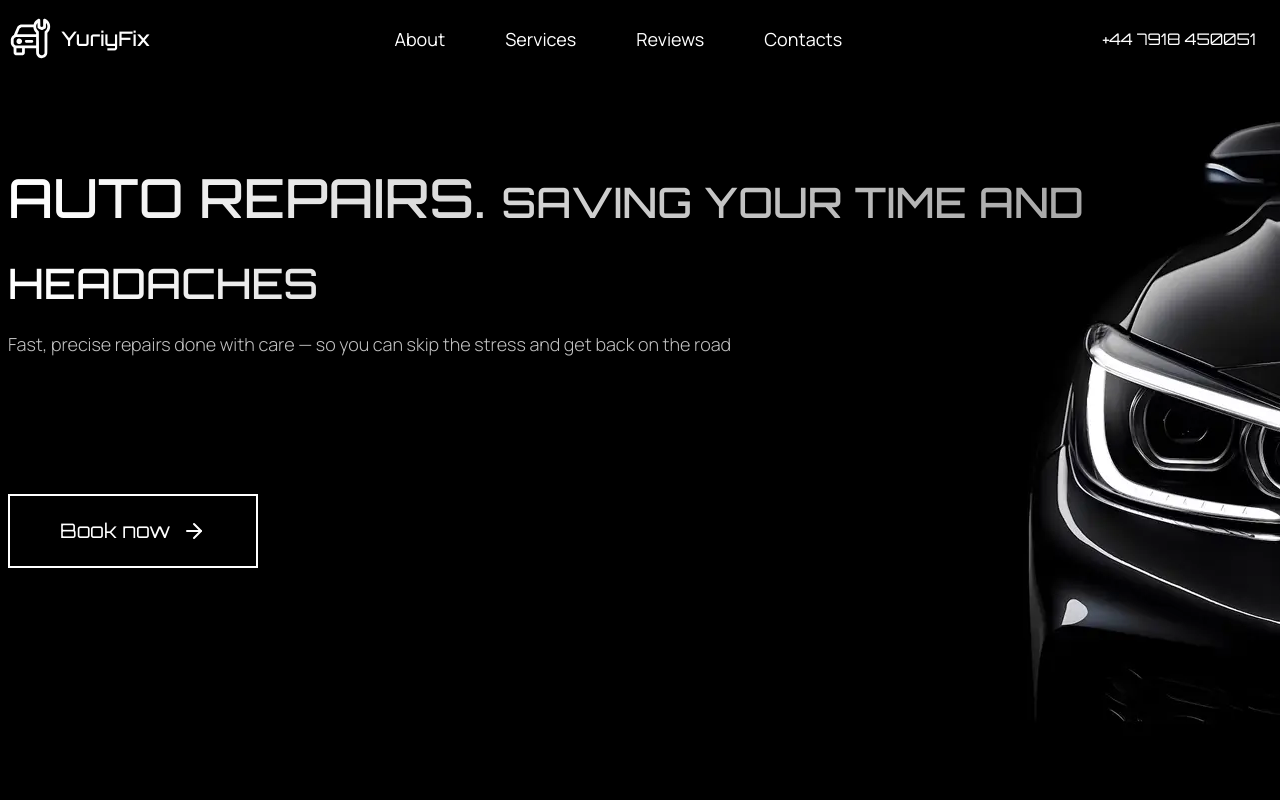
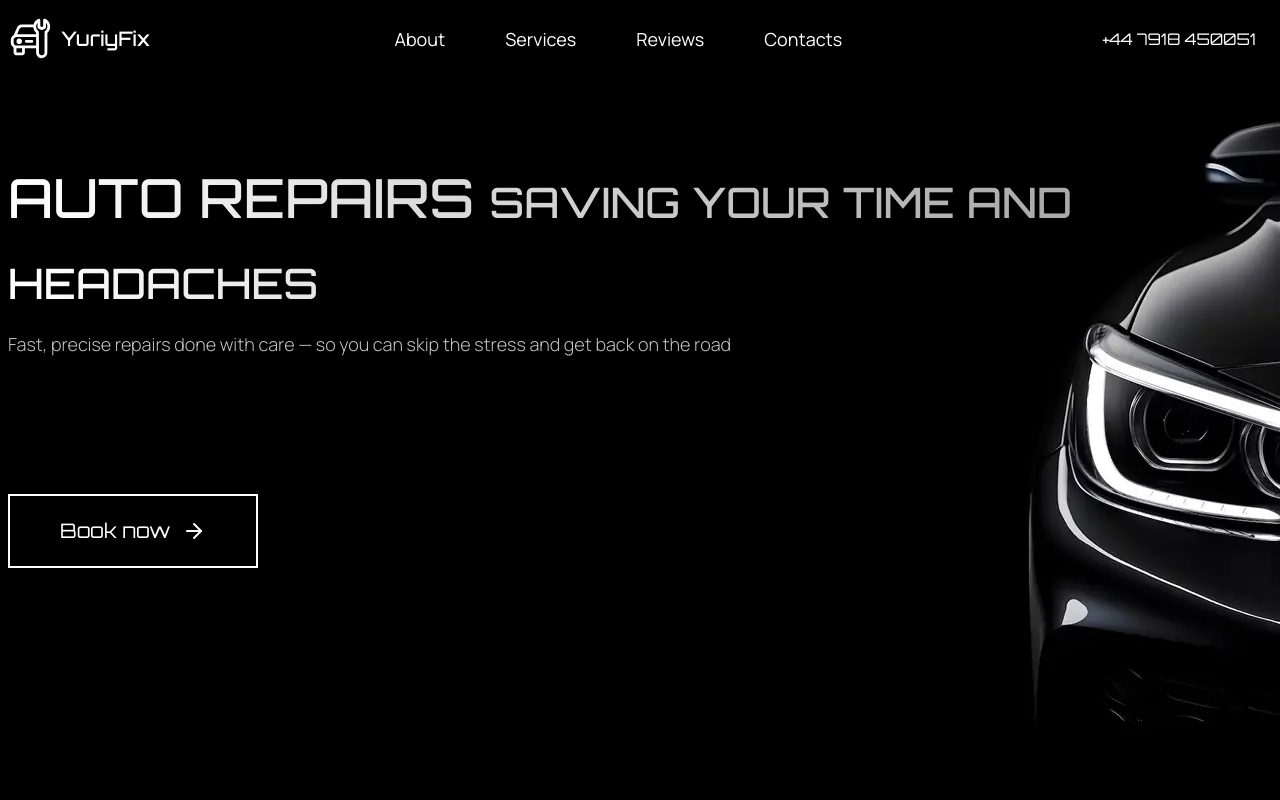
Before and after one commit to TetraQuadra/service-landing, a Next.js app: page / in a window 1280 px wide. Shown: the top 800 px of the page. Built offline with nearby package versions, Linux system fonts and the light colour scheme.

Commit message:
Update Hero.tsx

```diff
--- a/src/sections/Hero.tsx
+++ b/src/sections/Hero.tsx
@@ -7,7 +7,7 @@ const Hero = () => {
         <>
             <section className="flex flex-col items-start justify-start container mx-auto px-2 py-8 relative gap-3 mb-[280px] pt-[80px] max-lg:pt-[22px] max-xl:mb-[65px]">
                 <h1 className="text-[54px] max-lg:text-[48px] max-md:text-[42px] font-[500] text-start max-md:leading-[1.2] bg-gradient-to-r from-white to-[#999999] bg-clip-text text-transparent max-sm:text-[36px]">
-                    AUTO REPAIRS.{" "}
+                    AUTO REPAIRS{" "}
                     <span className="inline max-lg:block text-[42px] max-lg:text-[32px] max-sm:text-[20px]">
                         SAVING YOUR TIME AND HEADACHES
                     </span>
```
